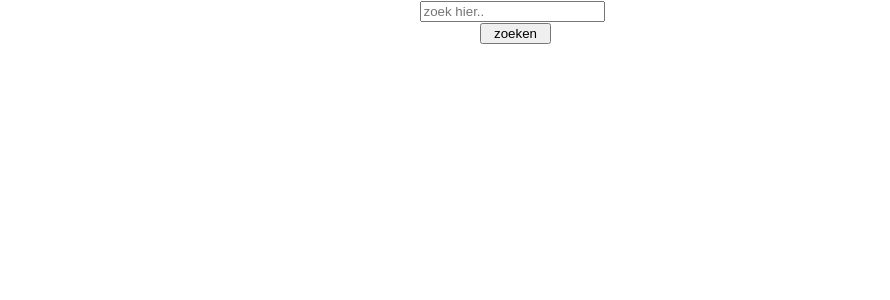
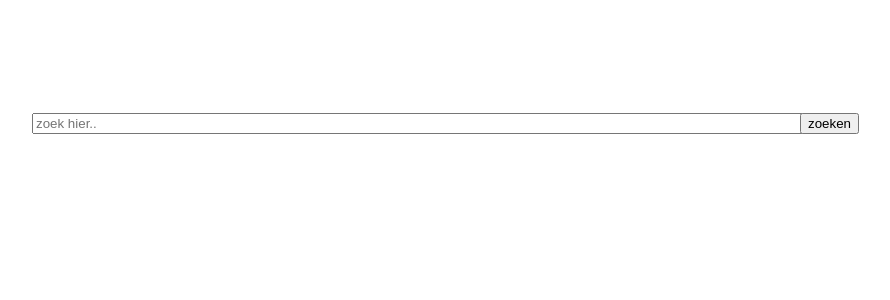
Before and after one commit to peterdotplus/kvk-test, a React (Create React App) app in the folder kvk-assignment/: page / in a window 1280 px wide. Shown: the top 300 px of the page, without its empty margins (128-1018 px from the left). Built offline with nearby package versions, Linux system fonts and the light colour scheme.

Commit message:
initial styling
this is just using the initial styling from the wireframe, to make it functional. styling will be added later

```diff
--- a/kvk-assignment/src/App.css
+++ b/kvk-assignment/src/App.css
@@ -1,38 +1,14 @@
-.App {
-  text-align: center;
+.container {max-width: 960px;margin: 7em auto 0;}
+
+.col-1, .col-2, .col-3, .col-4, .col-3-4 {display:inline-block;vertical-align:top;width:100%;padding:0;}
+@media screen and (min-width: 768px) {
+  .col-2 {width:50%;}
+  .col-3 {width:33.33333%;}
+  .col-4 {width:25%;}
+  .col-3-4 {width:75%;}
+
+  .form-field {width: 80%;}
+  .form-actions {width: 20%;}
 }
 
-.App-logo {
-  height: 40vmin;
-  pointer-events: none;
-}
-
-@media (prefers-reduced-motion: no-preference) {
-  .App-logo {
-    animation: App-logo-spin infinite 20s linear;
-  }
-}
-
-.App-header {
-  background-color: #282c34;
-  min-height: 100vh;
-  display: flex;
-  flex-direction: column;
-  align-items: center;
-  justify-content: center;
-  font-size: calc(10px + 2vmin);
-  color: white;
-}
-
-.App-link {
-  color: #61dafb;
-}
-
-@keyframes App-logo-spin {
-  from {
-    transform: rotate(0deg);
-  }
-  to {
-    transform: rotate(360deg);
-  }
-}
+.form-field input[type="text"] {width: 100%}
--- a/kvk-assignment/src/MainApp.js
+++ b/kvk-assignment/src/MainApp.js
@@ -14,10 +14,10 @@ class MainApp extends React.Component {
 
   render() {
     return (
-      <div className="App">
+      <div className="container">
         <form onSubmit={(e) => {e.preventDefault();this.refresh()}}>
-          <div><input type="text" value={this.state.search_form_value} onChange={(e) => handleChange(this, "search_form_value", e)} placeholder="zoek hier.." /></div>
-          <div className="form-actions"><input type="submit" value="zoeken" style={{margin:"0 0 0 7px", padding:"1px 12px"}} /></div>
+          <div className="form-field col-2"><input type="text" value={this.state.search_form_value} onChange={(e) => handleChange(this, "search_form_value", e)} placeholder="zoek hier.." /></div>
+          <div className="form-actions col-2"><input type="submit" value="zoeken" /></div>
         </form>
       </div>
     );
```
